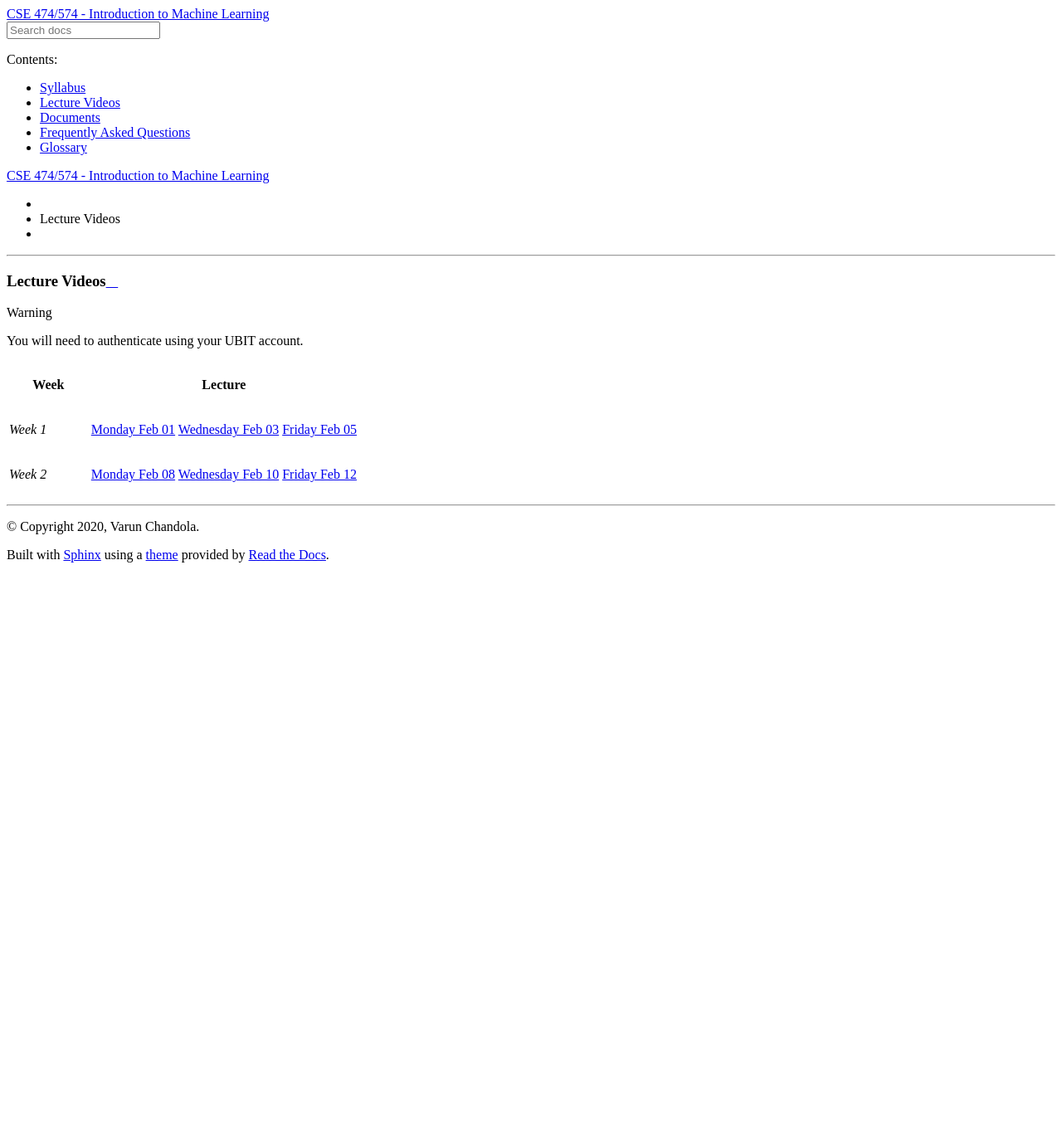
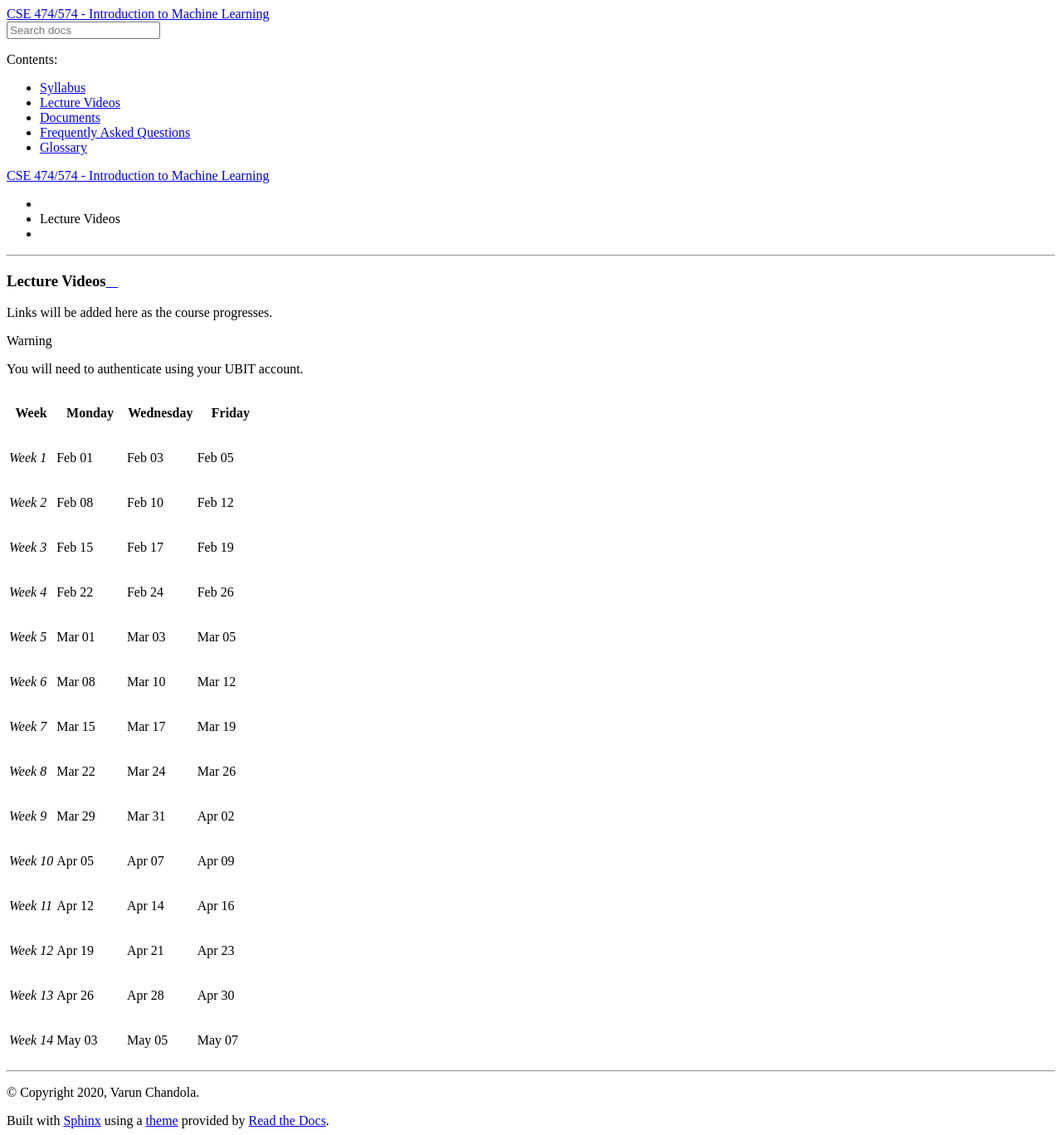
Before and after one commit to ubdsgroup/mlcourse-ub, a Sphinx documentation site: the page built from source/lecturevideos.rst, in a window 1280 px wide. Shown: the whole page at 83% size. Built offline with Sphinx 7.4.7 and the Read the Docs theme 2.0.0, drawn with Linux system fonts in a browser that asks for light colours; before the commit the page ends 900 px from its top, so only the background shows below that.

Commit message:
updating lecture video table

```diff
--- a/source/lecturevideos.rst
+++ b/source/lecturevideos.rst
@@ -2,13 +2,26 @@
 
 Lecture Videos
 ==============
+Links will be added here as the course progresses.
 
 .. warning::
    You will need to authenticate using your UBIT account.
 
 .. csv-table::
-   :header: "Week","Lecture"
-   :widths: 15,50
+   :header: "Week","Monday","Wednesday","Friday"
+   :widths: 10,15,15,15
 
-   "*Week 1*",`Monday Feb 01 <https://zoom.com>`_ `Wednesday Feb 03 <https://zoom.com>`_ `Friday Feb 05 <https://zoom.com>`_
-   "*Week 2*",`Monday Feb 08 <https://zoom.com>`_ `Wednesday Feb 10 <https://zoom.com>`_ `Friday Feb 12 <https://zoom.com>`_
+   "*Week 1*",Feb 01 ,Feb 03 ,Feb 05
+   "*Week 2*",Feb 08 ,Feb 10 ,Feb 12
+   "*Week 3*",Feb 15 ,Feb 17 ,Feb 19
+   "*Week 4*",Feb 22 ,Feb 24 ,Feb 26
+   "*Week 5*",Mar 01 ,Mar 03 ,Mar 05
+   "*Week 6*",Mar 08 ,Mar 10 ,Mar 12
+   "*Week 7*",Mar 15 ,Mar 17 ,Mar 19
+   "*Week 8*",Mar 22 ,Mar 24 ,Mar 26
+   "*Week 9*",Mar 29 ,Mar 31 ,Apr 02
+   "*Week 10*",Apr 05 ,Apr 07 ,Apr 09
+   "*Week 11*",Apr 12 ,Apr 14 ,Apr 16
+   "*Week 12*",Apr 19 ,Apr 21 ,Apr 23
+   "*Week 13*",Apr 26 ,Apr 28 ,Apr 30
+   "*Week 14*",May 03 ,May 05 ,May 07
```
